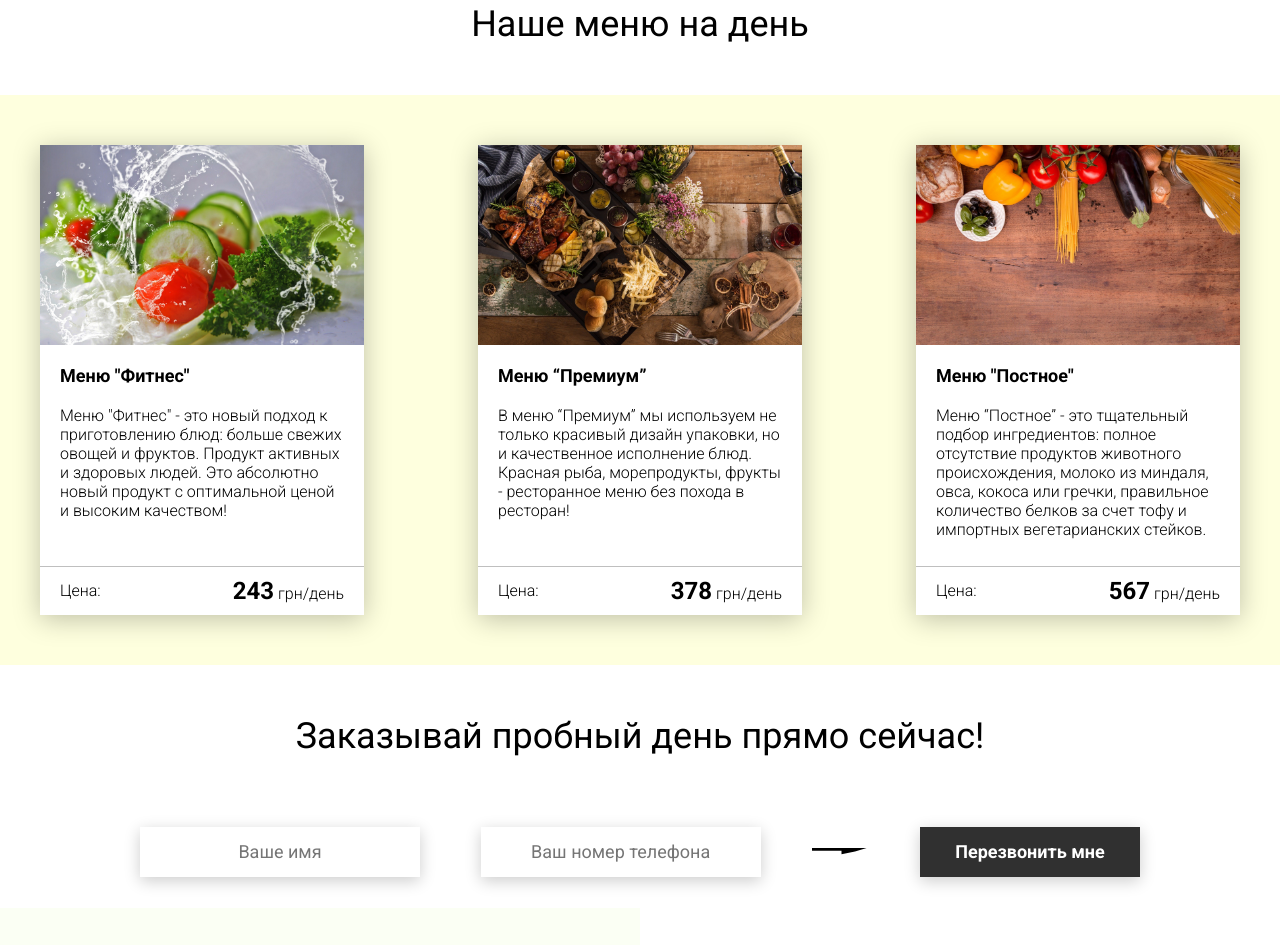
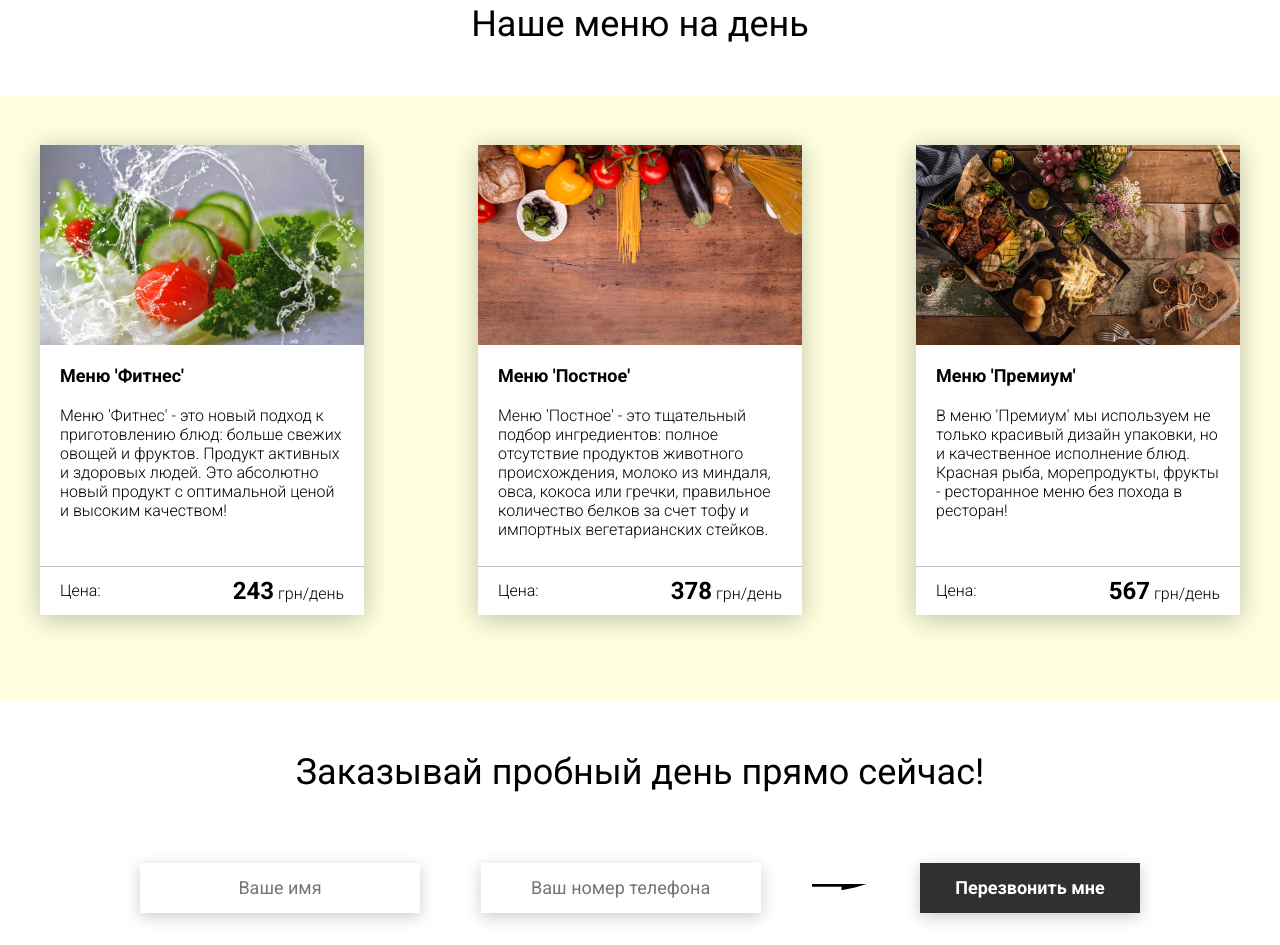
Before and after one commit to VladBondIt/FoodProject, a website with bundled scripts: page src/index.html in a window 1280 px wide. Shown: the part 2551-3496 px from the top of the page. Built offline with nearby package versions, Linux system fonts and the light colour scheme; data requests are answered from the project's data file; files whose address does not match are found by name.

Commit message:
ajax fetch async await

```diff
--- a/src/js/main.js
+++ b/src/js/main.js
@@ -186,44 +186,56 @@ document.addEventListener('DOMContentLoaded', () => {
         }
     }
 
-    new MenuCard(
-        `"img/tabs/vegy.jpg"`,
-        `"vegy"`,
-        `Меню "Фитнес"`,
-        `Меню "Фитнес" - это новый подход к приготовлению блюд: больше свежих
-        овощей и фруктов. Продукт активных и здоровых людей.
-        Это абсолютно новый продукт с оптимальной
-        ценой и высоким качеством!`,
-        9,
-        '.menu__field .container',
-        'big'
-    ).render();
+    const getResource = async (url) => {
+        // Async-await, синхронизирует присвоение result, перед тем как его вернет функция
+        // вплоть до 30 секунд
+        const result = await fetch(url);
 
-    new MenuCard(
-        `"img/tabs/elite.jpg"`,
-        `"elite"`,
-        `Меню “Премиум”`,
-        `В меню “Премиум” мы используем не только красивый дизайн упаковки, но
-        и качественное исполнение блюд. Красная рыба,
-         морепродукты, фрукты - ресторанное меню без похода
-        в ресторан!`,
-        14,
-        '.menu__field .container',
-        'menu__item'
-    ).render();
+        // Обработка поведения фетча при ошибках HTTP протокола
+        // 2 свойства промиса возврощающегося от фетч .ok status
+        // С результатом чтото не Ок=))
+        if (!result.ok) {
+            // Объект ошибки
+            throw new Error(`Could not fetch ${url}, status ${result.status}`);
+        }
 
-    new MenuCard(
-        `"img/tabs/post.jpg"`,
-        `"post"`,
-        `Меню "Постное"`,
-        `Меню “Постное” - это тщательный подбор ингредиентов: полное отсутствие
-        продуктов животного происхождения, молоко из миндаля,
-         овса, кокоса или гречки, правильное
-        количество белков за счет тофу и импортных вегетарианских стейков. `,
-        21,
-        '.menu__field .container',
-        'menu__item'
-    ).render();
+        return await result.json();
+
+    };
+
+    getResource('http://localhost:3000/menu')
+        .then(data => {
+            data.forEach(({ img, altimg, title, descr, price }) => {
+                new MenuCard(img, altimg, title, descr, price, '.menu .container').render();
+            });
+        });
+
+    // getResource('http://localhost:3000/menu')
+    //     .then(data => createCard(data));
+
+    // function createCard(data) {
+    //     data.forEach(({ img, altimg, title, descr, price }) => {
+    //         const element = document.createElement('div');
+
+    //         price *= 27;
+
+    //         element.classList.add('menu__item');
+
+    //         element.innerHTML = `
+    //             <img src=${img} alt=${altimg}>
+    //             <h3 class="menu__item-subtitle">${title}</h3>
+    //             <div class="menu__item-descr">${descr}</div>
+    //             <div class="menu__item-divider"></div>
+    //             <div class="menu__item-price">
+    //                 <div class="menu__item-cost">Цена:</div>
+    //                 <div class="menu__item-total"><span>${price}</span> грн/день</div>
+    //             </div>
+    //         `;
+    //         document.querySelector('.menu .container').append(element);
+
+    //     });
+
+    // }
 
     // AJAX
 
@@ -236,10 +248,25 @@ document.addEventListener('DOMContentLoaded', () => {
     };
 
     forms.forEach(item => {
-        postData(item);
+        bindPostData(item);
     });
 
-    function postData(form) {
+    const postData = async (url, data) => {
+        // Async-await, синхронизирует присвоение result, перед тем как его вернет функция
+        // вплоть до 30 секунд
+        const result = await fetch(url, {
+            method: "POST",
+            headers: {
+                'Content-type': 'application/json'
+            },
+            body: data
+        });
+
+        return await result.json();
+
+    };
+
+    function bindPostData(form) {
         form.addEventListener('submit', (e) => {
             e.preventDefault();
 
@@ -262,7 +289,11 @@ document.addEventListener('DOMContentLoaded', () => {
                 obj[key] = value;
             });
 
-            // const json = JSON.stringify(obj);
+            // Новый стандарт приеобразования FormData в JSON
+
+            // const json = JSON.stringify(Object.fromEntries(FormData.entries()));
+
+            const json = JSON.stringify(obj);
 
             // Fetch POST через FormData
             // Promise который запускается при помощи fetch`a не перейдет в состаяние
@@ -270,18 +301,19 @@ document.addEventListener('DOMContentLoaded', () => {
             // он всеравно выполнится нормально меняется только свойство status
             // которое перейдет в значение false, reject будет возницать,
             // только при сбое сети или падении сервера.
-            fetch('server.php', {
-                method: "POST",
+            // fetch('server.php', {
+            //     method: "POST",
             // headers: {
             //     'Content-type': 'application/json'
             // },
             // Отправляем данные в формате FormData
             // body: formData
             // Отправляем данные в формате JSON
-                body: JSON.stringify(obj)
+            // body: JSON.stringify(obj)
             // Data данные которые вернет сервер после поста
             // преобразовываем ответ в текст методом фетча
-            }).then(data => data.text())
+            // })
+            postData('http://localhost:3000/requests', json)
                 .then(data => {
                     console.log(data);
                     showThanksModal(message.success);
--- a/src/scss/blocks/menu/_menu.scss
+++ b/src/scss/blocks/menu/_menu.scss
@@ -3,7 +3,7 @@
     .container {
         display: flex;
         justify-content: space-between;
-        align-items: flex-start;
+        align-items: stretch;
         flex-wrap: wrap;
     }
     .title {
@@ -23,6 +23,7 @@
         display: flex;
         flex-direction: column;
         flex: 0 1 27%;
+        margin-bottom: 3%;
         img {
             width: 100%;
             height: 200px;
```
Also changed, not shown: src/js/createitem.js (added, +38 -0 lines), dist/css/style.css, dist/db.json, dist/js/script.js, 1 other file. Lines whose indentation alone changed are shown as unchanged.
